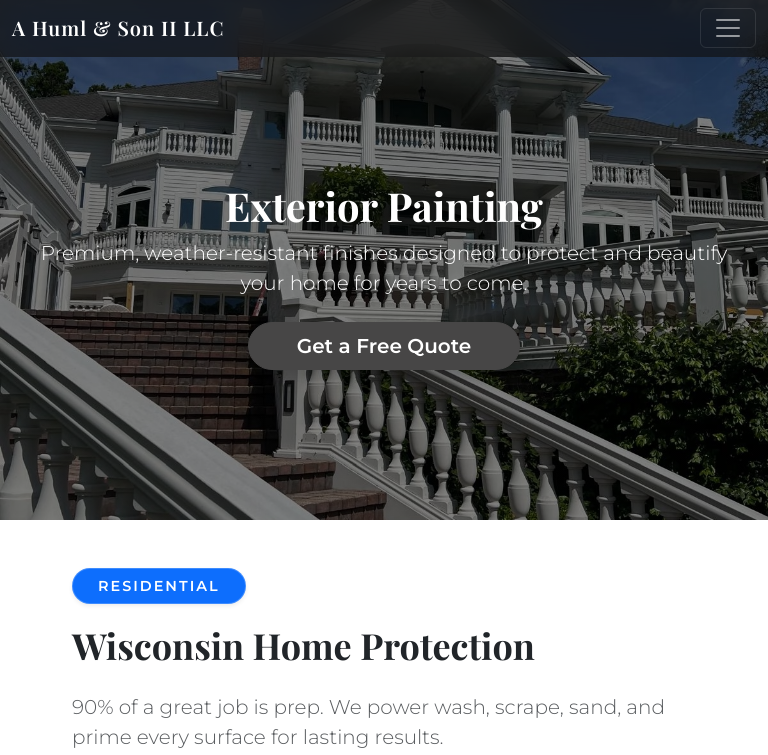
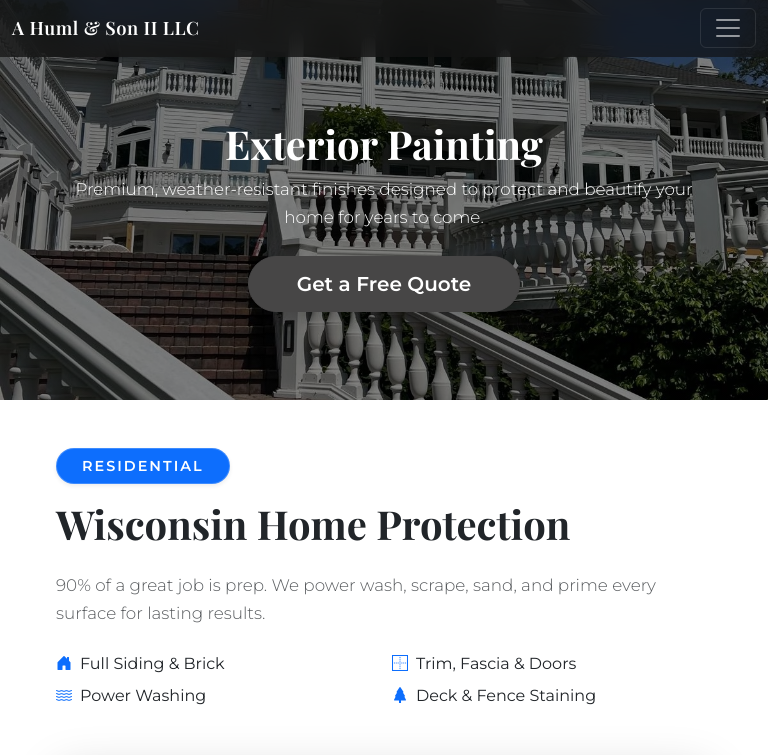
Before and after one commit to AlexRCortez/A-Huml---son-Site, a website: page pages/Exterior.html in a window 768 px wide. Shown: the top 755 px of the page. Drawn offline with nearby package versions, Linux system fonts and the light colour scheme; a web font is replaced by a local one.

Commit message:
mobile fixes 2

```diff
--- a/pages/styles/custom.css
+++ b/pages/styles/custom.css
@@ -555,6 +555,48 @@ h1, h2, h3, h4, h5, h6, .display-3, .display-4, .display-5, .display-6, .navbar-
     border-radius: 50%;
 }
 /* =========================================
+   TABLET OPTIMIZATIONS & SPACING (768px to 1024px)
+   ========================================= */
+@media (min-width: 768px) and (max-width: 1024px) {
+    /* 1. Prevents huge headlines from taking over the screen */
+    h1 {
+        font-size: 3.5rem !important;
+    }
+
+    h2 {
+        font-size: 2.5rem !important;
+    }
+
+    /* 2. Adjusts the masthead height for a better aspect ratio */
+    .masthead {
+        min-height: 50vh !important;
+    }
+
+    /* 3. Ensures the 3-column gallery doesn't get too skinny */
+    .col-md-4 {
+        width: 50% !important;
+    }
+
+    /* --- THE NEW SPACIOUS TWEAKS --- */
+
+    /* 4. Pushes the edges out just a tiny bit more than phones */
+    .container {
+        padding-left: 32px !important;
+        padding-right: 32px !important;
+    }
+
+    /* 5. Gives the text a slightly more relaxed, airy feel */
+    p {
+        line-height: 1.7 !important;
+    }
+
+    /* 6. Adds a subtle amount of extra space between major sections */
+    section {
+        padding-top: 4.5rem !important;
+        padding-bottom: 4.5rem !important;
+    }
+}
+/* =========================================
    LARGE MONITOR SCALING (2K & 4K DISPLAYS)
    ========================================= */
 
@@ -572,50 +614,39 @@ h1, h2, h3, h4, h5, h6, .display-3, .display-4, .display-5, .display-6, .navbar-
     html {
         font-size: 22px !important; /* Bumps everything up by ~37% */
     }
-}
-/* =========================================
-   THE "IRONCLAD" MOBILE PADDING FIX
+}/* =========================================
+   MOBILE UX & SPACIOUSNESS POLISH (Phones)
    ========================================= */
 @media (max-width: 768px) {
-    /* 1. Stop Bootstrap rows from pulling text off the edge */
-    .row {
-        margin-left: 0 !important;
-        margin-right: 0 !important;
+    /* 1. The "Spacious" Text Fix */
+    /* Increases the space between lines of text so it doesn't look like a dense wall */
+    p {
+        font-size: 1.05rem !important; /* Just a whisper larger */
+        line-height: 1.65 !important;
     }
 
-    /* 2. Force absolute inner padding on all columns */
-    .col-lg-6, .col-md-7, .col-md-5, .col-sm-6, .col-lg-4 {
-        padding-left: 1.5rem !important;
-        padding-right: 1.5rem !important;
+    /* 2. The Apple "Thumb Rule" (Tap Targets) */
+    /* Forces buttons to be at least 48px tall so they are effortless to tap with a thumb */
+    .btn {
+        min-height: 48px;
+        padding-top: 12px !important;
+        padding-bottom: 12px !important;
+        display: inline-flex;
+        align-items: center;
+        justify-content: center;
     }
 
-    /* 3. Adds vertical breathing room */
-    .badge {
-        margin-bottom: 1.25rem !important;
+    /* 3. Sharp Mobile Branding */
+    /* Prevents the business name from wrapping awkwardly on very skinny phones */
+    .navbar-brand {
+        font-size: 1.15rem !important;
+        letter-spacing: 0.5px;
     }
-    h2 {
-        font-size: 2.25rem !important;
-        line-height: 1.2 !important;
-        margin-bottom: 1.5rem !important;
-    }
-    .col-lg-6 {
-        margin-bottom: 2.5rem !important;
-    }
-    .d-flex.align-items-center {
-        margin-bottom: 12px !important;
+
+    /* 4. Contact Form Breathing Room */
+    /* Gives the input boxes a slightly taller, more premium feel */
+    #contact input, #contact .form-control {
+        min-height: 50px;
+        font-size: 16px !important; /* Prevents iPhones from auto-zooming when typing */
     }
 }
-@media (max-width: 768px) {
-    /* Prevents elements from sliding in from too far away */
-    [data-aos^='fade'][data-aos^='fade'] {
-        transform: translate(0, 20px) !important; /* Forces a very short 20px slide */
-        opacity: 0;
-        transition-property: transform, opacity;
-    }
-
-    /* Resets the element to its final position perfectly */
-    [data-aos^='fade'].aos-animate {
-        transform: translate(0, 0) !important;
-        opacity: 1;
-    }
-}
```
